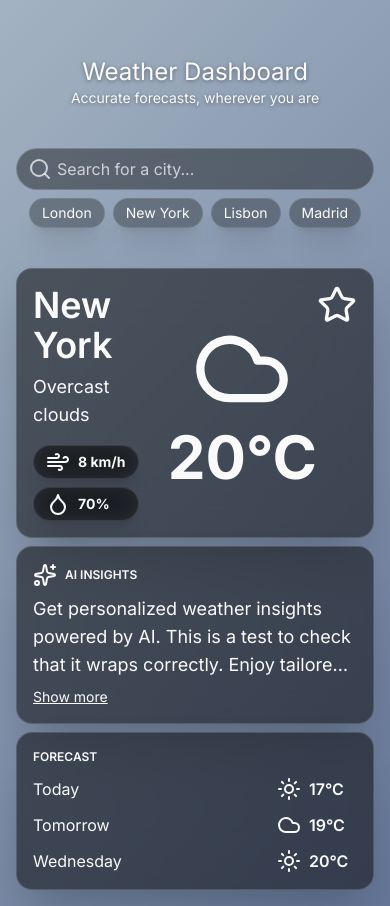
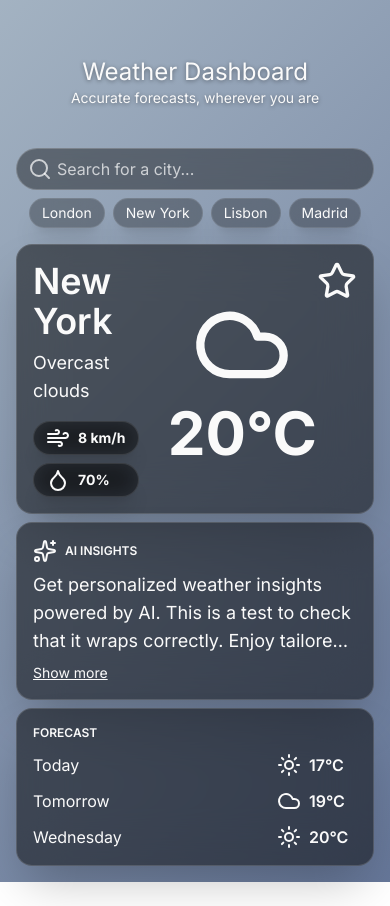
Before and after one commit to jsjf93/WeatherDashboard, a React (Vite) app in the folder WeatherDashboard.Web/: page / in a window 390 px wide. Both pictures are taken after a click on the button "New York". After the commit the page ends 882 px from the top, so only its background shows below. Built offline with nearby package versions, Linux system fonts and the light colour scheme.

Commit message:
Abstracted favourites and location weather

```diff
--- a/WeatherDashboard.Web/src/App.tsx
+++ b/WeatherDashboard.Web/src/App.tsx
@@ -1,18 +1,10 @@
 import { useState } from "react";
-import { Card } from "./components/Card";
 import { SearchBar } from "./components/SearchBar";
-import { Tag } from "./components/Tag";
-import {
-  Wind,
-  Droplet,
-  Cloud,
-  CloudRain,
-  CloudSnow,
-  Sun,
-  Star,
-} from "lucide-react";
 import { Insights } from "./components/Insights";
 import { Forecast } from "./components/Forecast";
+import type { WeatherData } from "./types.ts";
+import { LocationWeather } from "./components/LocationWeather.tsx";
+import { Favourites } from "./components/Favourites.tsx";
 
 const MOCK_WEATHER_DATA = {
   London: {
@@ -47,15 +39,6 @@ const MOCK_WEATHER_DATA = {
 
 const favouritedLocations = Object.keys(MOCK_WEATHER_DATA);
 
-type WeatherData = {
-  location: string;
-  condition: string;
-  description: string;
-  windSpeed: number;
-  humidity: number;
-  temperature: number;
-};
-
 function App() {
   const [currentWeather, setCurrentWeather] = useState<WeatherData>({
     location: "London",
@@ -82,76 +65,20 @@ function App() {
       <main>
         <SearchBar />
 
-        <div className="flex gap-2 justify-center mt-2 mb-10">
-          {favouritedLocations.map((location) => (
-            <Tag
-              key={location}
-              label={location}
-              onClick={() =>
-                setCurrentWeather({
-                  location,
-                  ...MOCK_WEATHER_DATA[
-                    location as keyof typeof MOCK_WEATHER_DATA
-                  ],
-                })
-              }
-            />
-          ))}
-        </div>
+        <Favourites
+          favouritedLocations={favouritedLocations}
+          onClick={(location) =>
+            setCurrentWeather({
+              location,
+              ...MOCK_WEATHER_DATA[location as keyof typeof MOCK_WEATHER_DATA],
+            })
+          }
+        />
 
-        <div className="flex flex-col gap-2 w-full max-w-3xl mx-auto">
-          <div className="w-full mx-auto">
-            <Card>
-              <div className="flex justify-between relative">
-                <button
-                  className="absolute top-0 right-0"
-                  aria-label="Favourite"
-                >
-                  <Star size={40} />
-                </button>
-                <div>
-                  <h2 className="text-4xl font-semibold mb-2">
-                    {currentWeather.location}
-                  </h2>
-                  <p className="text-lg mb-4">{currentWeather.description}</p>
-                  <div className="flex gap-4">
-                    <div className="flex flex-col gap-2">
-                      <Tag
-                        label={
-                          <div className="flex gap-2 items-center font-bold">
-                            <Wind /> {currentWeather.windSpeed} km/h
-                          </div>
-                        }
-                      />
-                      <Tag
-                        label={
-                          <div className="flex gap-2 items-center font-bold">
-                            <Droplet /> {currentWeather.humidity}%
-                          </div>
-                        }
-                      />
-                    </div>
-                  </div>
-                </div>
+        <div className="flex flex-col gap-2 md:gap-4 w-full max-w-3xl mx-auto">
+          <LocationWeather currentWeather={currentWeather} />
 
-                <div className="pr-10 text-6xl font-bold flex flex-col items-center justify-center gap-2">
-                  {currentWeather.condition === "sunny" && <Sun size={100} />}
-                  {currentWeather.condition === "cloudy" && (
-                    <Cloud size={100} />
-                  )}
-                  {currentWeather.condition === "rainy" && (
-                    <CloudRain size={100} />
-                  )}
-                  {currentWeather.condition === "snowy" && (
-                    <CloudSnow size={100} />
-                  )}
-                  <div>{currentWeather.temperature}°C</div>
-                </div>
-              </div>
-            </Card>
-          </div>
-
-          <div className="w-full max-w-3xl mx-auto flex flex-col md:flex-row gap-2">
+          <div className="w-full max-w-3xl mx-auto flex flex-col md:flex-row gap-2 md:gap-4">
             <Insights />
             <Forecast />
           </div>
--- /dev/null
+++ b/WeatherDashboard.Web/src/components/Favourites.tsx
@@ -0,0 +1,20 @@
+import { Tag } from "./Tag";
+
+type FavouritesProps = {
+  favouritedLocations: string[];
+  onClick: (location: string) => void;
+};
+
+export function Favourites({ favouritedLocations, onClick }: FavouritesProps) {
+  return (
+    <div className="flex gap-2 justify-center mt-2 mb-4 md:mb-10">
+      {favouritedLocations.map((location) => (
+        <Tag
+          key={location}
+          label={location}
+          onClick={() => onClick(location)}
+        />
+      ))}
+    </div>
+  );
+}
--- /dev/null
+++ b/WeatherDashboard.Web/src/components/LocationWeather.tsx
@@ -0,0 +1,62 @@
+import {
+  Star,
+  Wind,
+  Droplet,
+  Sun,
+  Cloud,
+  CloudRain,
+  CloudSnow,
+} from "lucide-react";
+import { Card } from "./Card";
+import type { WeatherData } from "../types.ts";
+import { Tag } from "./Tag.tsx";
+
+interface LocationWeatherProps {
+  currentWeather: WeatherData;
+}
+
+export function LocationWeather({ currentWeather }: LocationWeatherProps) {
+  return (
+    <div className="w-full mx-auto">
+      <Card>
+        <div className="flex justify-between relative">
+          <button className="absolute top-0 right-0" aria-label="Favourite">
+            <Star size={40} />
+          </button>
+          <div>
+            <h2 className="text-4xl font-semibold mb-2">
+              {currentWeather.location}
+            </h2>
+            <p className="text-lg mb-4">{currentWeather.description}</p>
+            <div className="flex gap-4">
+              <div className="flex flex-col gap-2">
+                <Tag
+                  label={
+                    <div className="flex gap-2 items-center font-bold">
+                      <Wind /> {currentWeather.windSpeed} km/h
+                    </div>
+                  }
+                />
+                <Tag
+                  label={
+                    <div className="flex gap-2 items-center font-bold">
+                      <Droplet /> {currentWeather.humidity}%
+                    </div>
+                  }
+                />
+              </div>
+            </div>
+          </div>
+
+          <div className="pr-10 text-6xl font-bold flex flex-col items-center justify-center gap-2">
+            {currentWeather.condition === "sunny" && <Sun size={100} />}
+            {currentWeather.condition === "cloudy" && <Cloud size={100} />}
+            {currentWeather.condition === "rainy" && <CloudRain size={100} />}
+            {currentWeather.condition === "snowy" && <CloudSnow size={100} />}
+            <div>{currentWeather.temperature}°C</div>
+          </div>
+        </div>
+      </Card>
+    </div>
+  );
+}
```
Also changed, not shown: WeatherDashboard.Web/src/types.ts/index.ts (added, +8 -0 lines).
